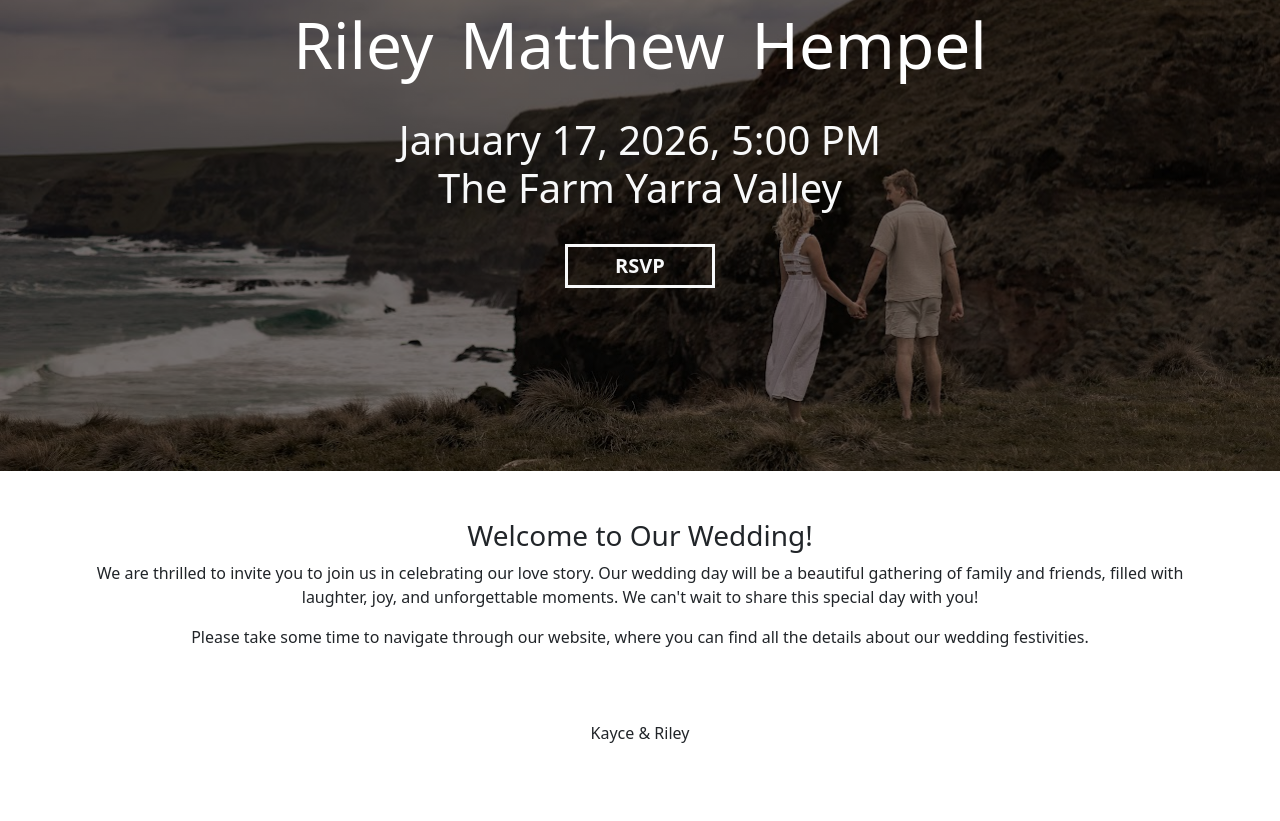
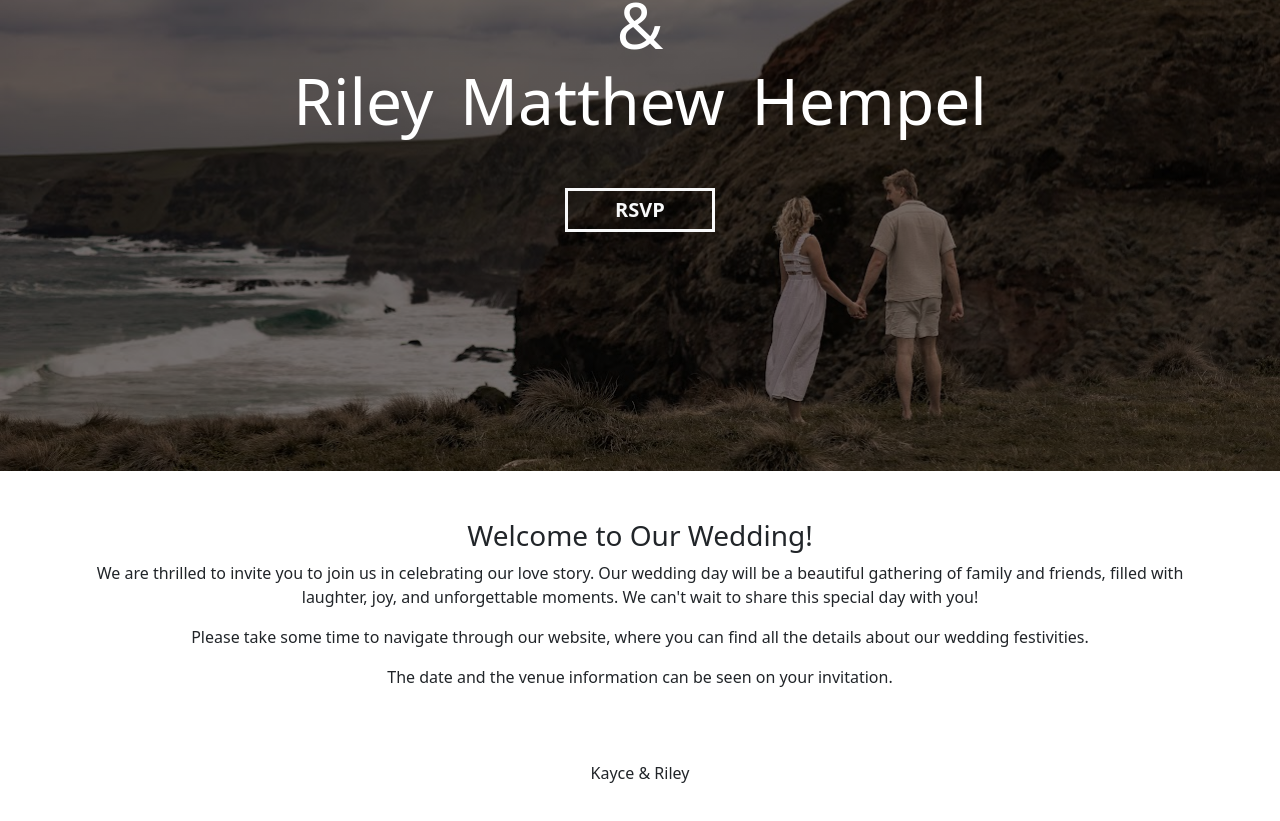
Before and after one commit to KingHempel/wedding-website, a React (Vite) app: page / in a window 1280 px wide. Shown: the part 329-1150 px from the top of the page. Before the commit the page ends 1114 px from the top, so only its background shows below. Built offline with nearby package versions, Linux system fonts and the light colour scheme.

Commit message:
Removed venue and date information

```diff
--- a/src/pages/Faqs.tsx
+++ b/src/pages/Faqs.tsx
@@ -55,7 +55,7 @@ function Faqs() {
             question="Will there be transportation or parking available?"
             answer={
               <>
-                Yes, parking is available at The Farm. We are also currently
+                Yes, parking is available at the venue. We are also currently
                 looking into options for a courtesy bus at a minimal cost. More
                 info on that in the{" "}
                 <Link to="/rsvp" className="faq-link">
--- a/src/pages/Home.tsx
+++ b/src/pages/Home.tsx
@@ -12,13 +12,6 @@ function Home() {
             &
             <br />
             Riley Matthew Hempel
-          </>
-        }
-        subTitle={
-          <>
-            January 17, 2026, 5:00 PM
-            <br />
-            The Farm Yarra Valley
           </>
         }
         showRsvpButton={true}
@@ -37,6 +30,9 @@ function Home() {
           Please take some time to navigate through our website, where you can
           find all the details about our wedding festivities.
         </p>
+        <p className="text-center">
+          The date and the venue information can be seen on your invitation.
+        </p>
       </div>
     </>
   );
```
